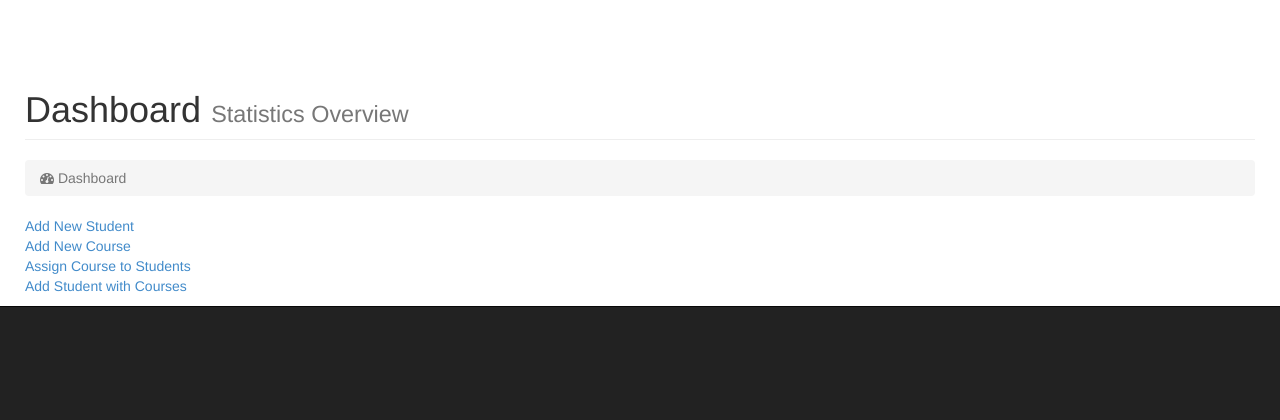
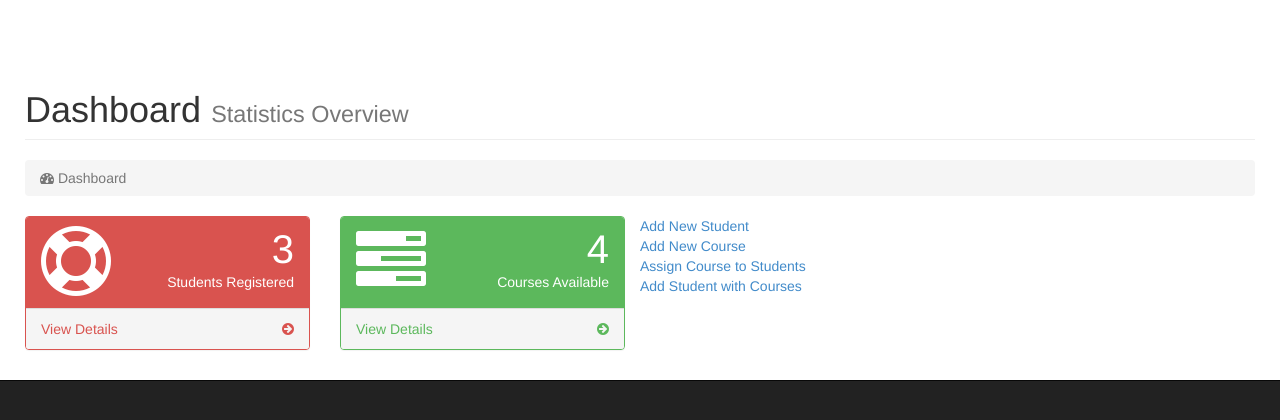
Before and after one commit to ishrat009/Bootstrap, a PHP site: page / in a window 1280 px wide. Shown: the top 420 px of the page. Run offline with PHP 8.4, Linux system fonts and the light colour scheme; some libraries are stand-ins or nearby versions.

Commit message:
div class added to make boxes

```diff
--- a/Student_registraion/index.php
+++ b/Student_registraion/index.php
@@ -48,6 +48,54 @@
                     </div>
                 </div>
 
+                <!-- /.row -->
+                <div class="row">
+                    <div class="col-lg-3 col-md-6">
+                        <div class="panel panel-red">
+                            <div class="panel-heading">
+                                <div class="row">
+                                    <div class="col-xs-3">
+                                        <i class="fa fa-support fa-5x"></i>
+                                    </div>
+                                    <div class="col-xs-9 text-right">
+                                        <div class="huge">3</div>
+                                        <div>Students Registered</div>
+                                    </div>
+                                </div>
+                            </div>
+                            <a href="#">
+                                <div class="panel-footer">
+                                    <span class="pull-left">View Details</span>
+                                    <span class="pull-right"><i class="fa fa-arrow-circle-right"></i></span>
+                                    <div class="clearfix"></div>
+                                </div>
+                            </a>
+                        </div>
+                    </div>
+                    <div class="col-lg-3 col-md-6">
+                        <div class="panel panel-green">
+                            <div class="panel-heading">
+                                <div class="row">
+                                    <div class="col-xs-3">
+                                        <i class="fa fa-tasks fa-5x"></i>
+                                    </div>
+                                    <div class="col-xs-9 text-right">
+                                        <div class="huge">4</div>
+                                        <div>Courses Available</div>
+                                    </div>
+                                </div>
+                            </div>
+                            <a href="#">
+                                <div class="panel-footer">
+                                    <span class="pull-left">View Details</span>
+                                    <span class="pull-right"><i class="fa fa-arrow-circle-right"></i></span>
+                                    <div class="clearfix"></div>
+                                </div>
+                            </a>
+                        </div>
+                </div>
+            <!-- /.row -->
+
         <a href="studentEntry.php">Add New Student</a> <br/>
         <a href="courseEntry.php">Add New Course</a> <br/>
         <a href="assignCourseToStudents.php">Assign Course to Students</a> <br/>
```
